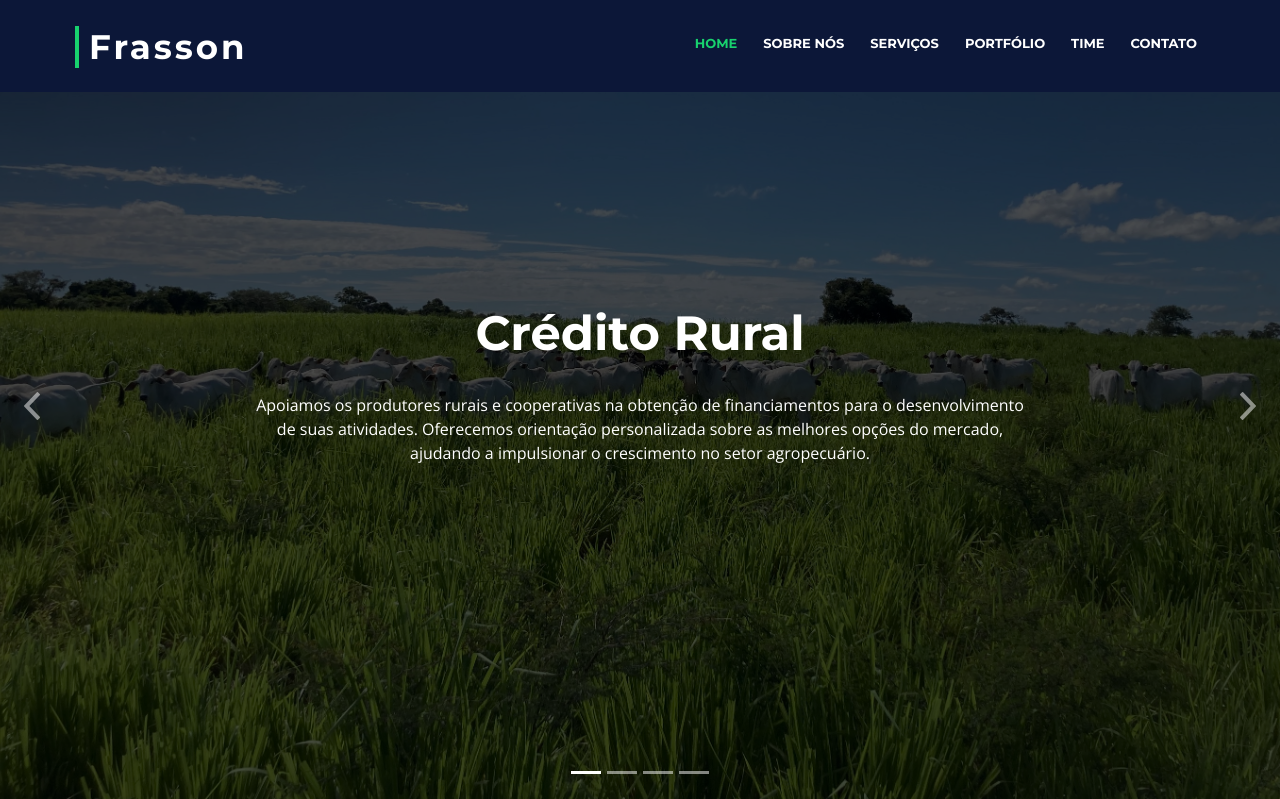
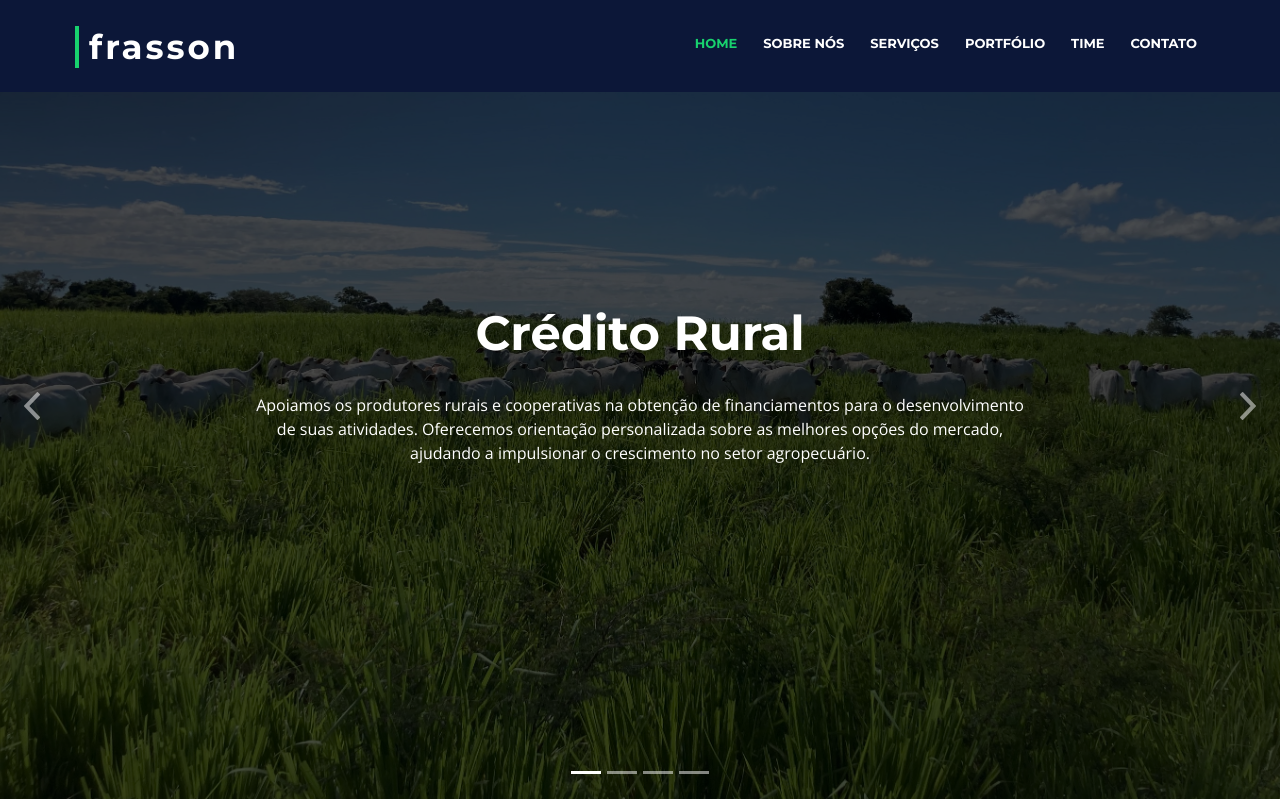
Before and after one commit to GabrielTI2001/frasson2, a Django app: page / in a window 1280 px wide. Shown: the top 799 px of the page. Run offline with Django 4.2, Linux system fonts and the light colour scheme; some libraries are stand-ins or nearby versions; some web fonts are replaced.

Commit message:
Update 31.07.2023

```diff
--- a/templates/index.html
+++ b/templates/index.html
@@ -45,7 +45,7 @@
     <div class="container-fluid">
 
       <div id="logo" class="pull-left">
-        <h1><a href="#intro" class="scrollto">Frasson</a></h1>
+        <h1><a href="#intro" class="scrollto">frasson</a></h1>
         <!-- Uncomment below if you prefer to use an image logo -->
         <!-- <a href="#intro"><img src="img/logo.png" alt="" title="" /></a>-->
       </div>
```
